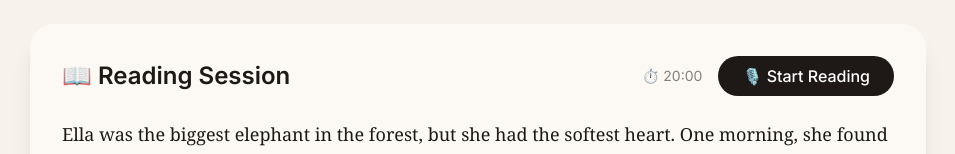
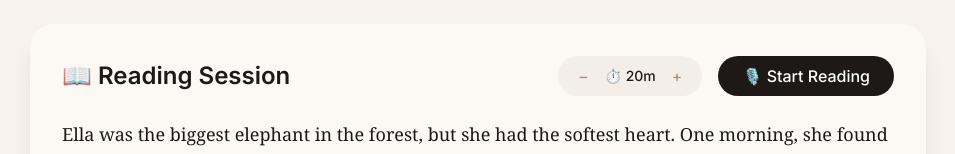
Before and after one commit to onesimoss/onesimos, a Next.js app: page /read in a window 1280 px wide. Shown: the top 154 px of the page, without its empty margins (162-1117 px from the left). Built offline with nearby package versions, Linux system fonts and the light colour scheme.

Commit message:
Fix TypeScript SpeechRecognition error – add type declarations

```diff
--- a/app/read/page.tsx
+++ b/app/read/page.tsx
@@ -1,3 +1,12 @@
+/// <reference lib="dom" />
+
+declare global {
+  interface Window {
+    SpeechRecognition: any;
+    webkitSpeechRecognition: any;
+  }
+}
+
 "use client";
 
 import { useState, useRef } from "react";
@@ -6,6 +15,7 @@ export default function ReadPage() {
   const [isListening, setIsListening] = useState(false);
   const [transcript, setTranscript] = useState("");
   const [stumbledWords, setStumbledWords] = useState<string[]>([]);
+  const [timeLeft, setTimeLeft] = useState(20); // in minutes
   const recognitionRef = useRef<any>(null);
 
   const story = `Ella was the biggest elephant in the forest, but she had the softest heart. One morning, she found a tiny bird with a broken wing. "I can help you," Ella whispered, though she was in a hurry to meet her friends. She gently lifted the bird onto her back and carried it to the old owl who knew about healing. Later, her friends asked why she was late. Ella could have made up an excuse. Instead, she told the truth. "I stopped to help a bird," she said, despite feeling shy. Her friends were quiet for a moment. Then they smiled. "That is why we love you," they said. Ella learned that kindness is never wasted.`;
@@ -16,7 +26,7 @@ export default function ReadPage() {
       return;
     }
 
-    const SpeechRecognition = window.SpeechRecognition || window.webkitSpeechRecognition;
+    const SpeechRecognition = (window as any).SpeechRecognition || (window as any).webkitSpeechRecognition;
     const recognition = new SpeechRecognition();
     recognition.continuous = true;
     recognition.interimResults = true;
@@ -43,7 +53,6 @@ export default function ReadPage() {
       }
       if (finalTranscript) {
         setTranscript(finalTranscript);
-        // Simple word detection – check for common stumbles
         const words = finalTranscript.split(' ');
         words.forEach((word: string) => {
           if (word.length > 0 && !stumbledWords.includes(word.toLowerCase())) {
@@ -68,13 +77,33 @@ export default function ReadPage() {
     }
   };
 
+  const adjustTime = (change: number) => {
+    setTimeLeft(prev => Math.max(5, Math.min(60, prev + change)));
+  };
+
   return (
     <main className="min-h-screen bg-[#f7f2eb] p-6">
       <div className="max-w-4xl mx-auto bg-[#fcf9f5] rounded-3xl shadow-xl p-8">
-        <div className="flex justify-between items-center mb-6">
+        <div className="flex justify-between items-center mb-6 flex-wrap gap-4">
           <h1 className="text-2xl font-semibold text-[#1e1916]">📖 Reading Session</h1>
           <div className="flex items-center gap-4">
-            <span className="text-sm text-[#8a7e74]">⏱️ 20:00</span>
+            <div className="flex items-center gap-2 bg-[#f3eee8] px-3 py-1 rounded-full">
+              <button
+                onClick={() => adjustTime(-5)}
+                className="text-[#b28b6a] hover:bg-[#dcc8b4] px-2 py-1 rounded-full transition"
+              >
+                −
+              </button>
+              <span className="text-sm font-medium text-[#1e1916] min-w-[40px] text-center">
+                ⏱️ {timeLeft}m
+              </span>
+              <button
+                onClick={() => adjustTime(5)}
+                className="text-[#b28b6a] hover:bg-[#dcc8b4] px-2 py-1 rounded-full transition"
+              >
+                +
+              </button>
+            </div>
             <button
               onClick={isListening ? stopListening : startListening}
               className={`px-6 py-2 rounded-full font-medium transition-all ${
```
